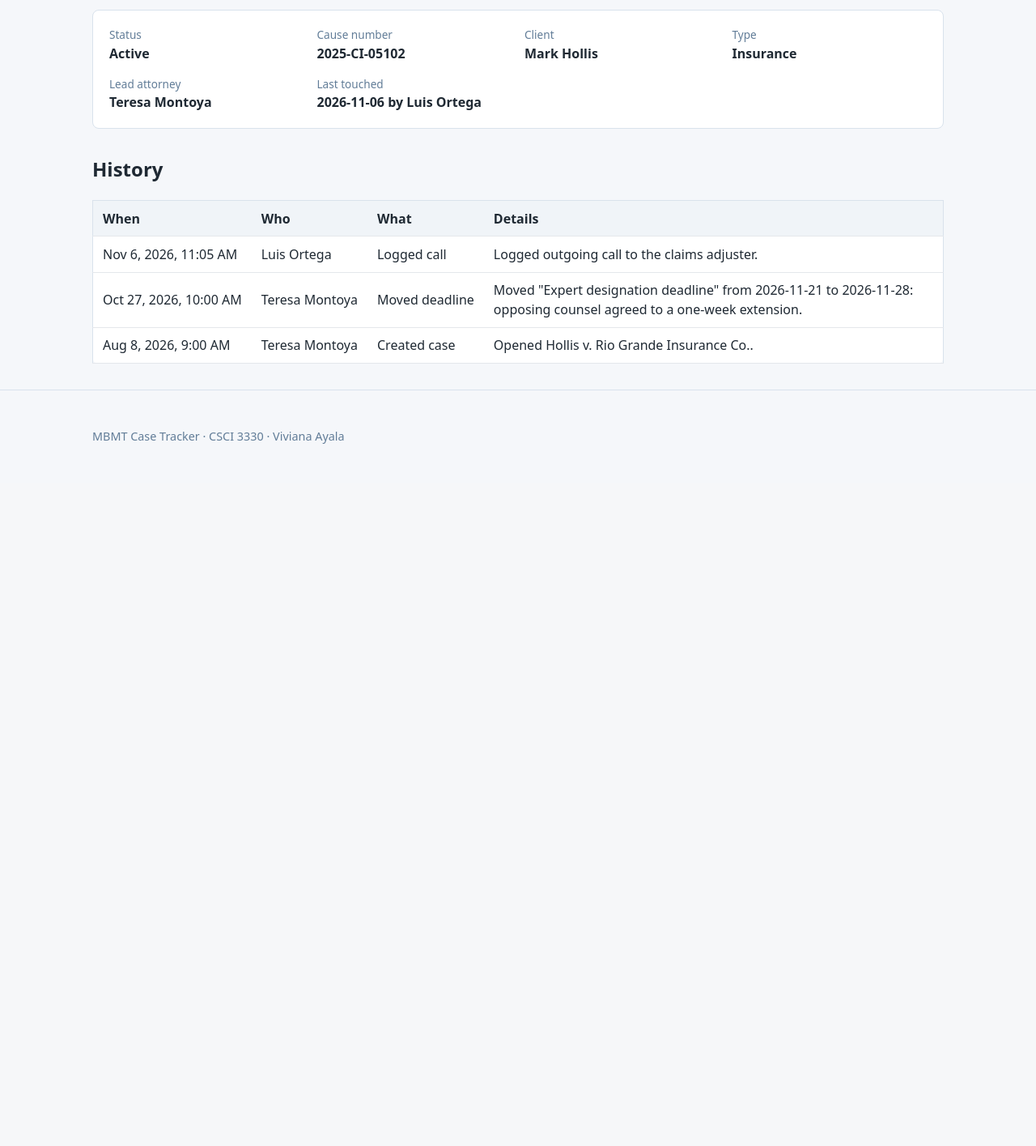
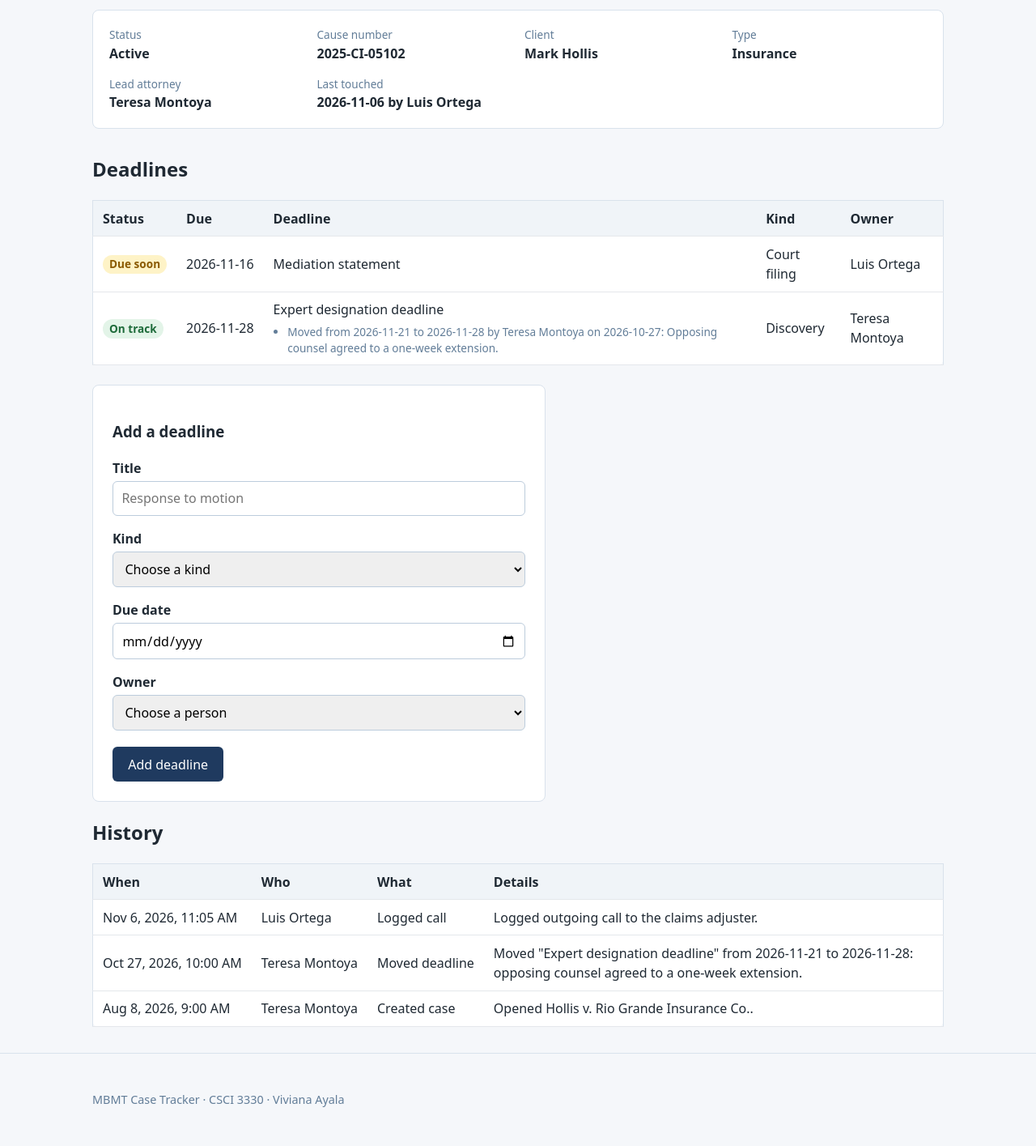
Before and after one commit to Vayala13/VA-3330-Final-Proj-App, a Node server app: page /cases/2 in a window 1280 px wide. Shown: the part 242-1657 px from the top of the page at 81% size. Before the commit the page ends 790 px from the top, so only its background shows below. Run offline with Node 20, Linux system fonts and the light colour scheme; the visitor is signed in with stand-in values (Sample User, id 1); some libraries are stand-ins or nearby versions.

Commit message:
Show deadlines and move history on the case page, with a form to add a deadline

```diff
--- a/controllers/casesController.js
+++ b/controllers/casesController.js
@@ -10,7 +10,9 @@ import {
   updateCase
 } from "../services/caseService.js";
 import { getActivityForCase } from "../services/activityService.js";
-import { CASE_TYPES, CASE_STATUSES, STALE_CASE_DAYS } from "../services/constants.js";
+import { getDeadlinesForCase, addDeadline } from "../services/deadlineService.js";
+import { getAllUsers } from "../services/userService.js";
+import { CASE_TYPES, CASE_STATUSES, STALE_CASE_DAYS, DEADLINE_KINDS } from "../services/constants.js";
 export function listCases(req, res, next) {
   try {
     const filters = parseCaseFilters(req.query);
@@ -38,17 +40,42 @@ export function listStale(req, res, next) {
   }
 }
 
+const renderCaseDetail = (res, caseIdParam, data = {}) => {
+  const matter = getCaseDetails(caseIdParam);
+  res.render("caseDetail.ejs", {
+    title: matter.caption,
+    matter,
+    activities: getActivityForCase(matter.caseId),
+    deadlines: getDeadlinesForCase(matter.caseId),
+    deadlineKinds: Object.values(DEADLINE_KINDS),
+    staff: getAllUsers(),
+    deadlineForm: {},
+    ...data
+  });
+};
+
 export function showCase(req, res, next) {
   try {
-    const matter = getCaseDetails(req.params.caseId);
-    res.render("caseDetail.ejs", {
-      title: matter.caption,
-      matter,
-      activities: getActivityForCase(matter.caseId),
+    renderCaseDetail(res, req.params.caseId, {
       saved: req.query.saved === "1",
-      unchanged: req.query.unchanged === "1"
+      unchanged: req.query.unchanged === "1",
+      deadlineAdded: req.query.deadlineAdded === "1",
+      deadlineMoved: req.query.deadlineMoved === "1"
     });
   } catch (error) {
+    next(error);
+  }
+}
+
+export function addCaseDeadline(req, res, next) {
+  try {
+    const deadline = addDeadline(req.params.caseId, req.body, req.user);
+    res.redirect(`/cases/${deadline.caseId}?deadlineAdded=1#deadlines`);
+  } catch (error) {
+    if (error.status === 400) {
+      res.status(error.status);
+      return renderCaseDetail(res, req.params.caseId, { deadlineForm: req.body, deadlineError: error.message });
+    }
     next(error);
   }
 }
--- a/public/css/styles.css
+++ b/public/css/styles.css
@@ -320,3 +320,15 @@ body {
   background: #e3f4e8;
   color: #1e6b3a;
 }
+
+.flag-done {
+  background: #e4e7eb;
+  color: #52606d;
+}
+
+.deadline-history {
+  margin: 0.35rem 0 0;
+  padding-left: 1.1rem;
+  color: #627d98;
+  font-size: 0.85rem;
+}
--- a/routes/cases.js
+++ b/routes/cases.js
@@ -6,7 +6,8 @@ import {
   showNewCaseForm,
   addCase,
   showEditCaseForm,
-  saveCase
+  saveCase,
+  addCaseDeadline
 } from "../controllers/casesController.js";
 import { requireStatusPermission } from "../middleware/auth.js";
 
@@ -19,5 +20,6 @@ router.post("/", requireStatusPermission, addCase);
 router.get("/:caseId", showCase);
 router.get("/:caseId/edit", showEditCaseForm);
 router.post("/:caseId", requireStatusPermission, saveCase);
+router.post("/:caseId/deadlines", addCaseDeadline);
 
 export default router;
--- a/views/caseDetail.ejs
+++ b/views/caseDetail.ejs
@@ -7,10 +7,14 @@
   <a href="/cases/<%= matter.caseId %>/edit" class="btn">Edit case</a>
 </div>
 
-<% if (saved) { %>
+<% if (locals.saved) { %>
   <p class="alert alert-success" role="status">Case saved. The change is recorded in the history below.</p>
-<% } else if (unchanged) { %>
+<% } else if (locals.unchanged) { %>
   <p class="alert alert-info" role="status">No changes to save.</p>
+<% } else if (locals.deadlineAdded) { %>
+  <p class="alert alert-success" role="status">Deadline added. It is recorded in the history below.</p>
+<% } else if (locals.deadlineMoved) { %>
+  <p class="alert alert-success" role="status">Deadline moved. The old date is kept in its history.</p>
 <% } %>
 
 <dl class="case-facts">
@@ -21,6 +25,80 @@
   <div><dt>Lead attorney</dt><dd><%= matter.leadAttorneyName %></dd></div>
   <div><dt>Last touched</dt><dd><%= matter.lastTouchedDate %> by <%= matter.lastTouchedByName %></dd></div>
 </dl>
+
+<h2 id="deadlines">Deadlines</h2>
+
+<% if (deadlines.length === 0) { %>
+  <p class="empty">No deadlines on this case yet.</p>
+<% } else { %>
+  <table class="data-table">
+    <thead>
+      <tr><th>Status</th><th>Due</th><th>Deadline</th><th>Kind</th><th>Owner</th></tr>
+    </thead>
+    <tbody>
+      <% deadlines.forEach((deadline) => { %>
+        <tr>
+          <td class="nowrap">
+            <% if (deadline.flag) { %>
+              <span class="flag flag-<%= deadline.flag.toLowerCase().replace(" ", "-") %>"><%= deadline.flag %></span>
+            <% } else { %>
+              <span class="flag flag-done">Done <%= deadline.completedDate %></span>
+            <% } %>
+          </td>
+          <td class="nowrap"><%= deadline.dueDate %></td>
+          <td>
+            <%= deadline.title %>
+            <% if (deadline.history.length > 0) { %>
+              <ul class="deadline-history">
+                <% deadline.history.forEach((change) => { %>
+                  <li>Moved from <%= change.oldDate %> to <%= change.newDate %> by <%= change.changedByName %> on <%= change.changedDate %>: <%= change.reason %></li>
+                <% }) %>
+              </ul>
+            <% } %>
+          </td>
+          <td><%= deadline.kind %></td>
+          <td><%= deadline.ownerName %></td>
+        </tr>
+      <% }) %>
+    </tbody>
+  </table>
+<% } %>
+
+<section class="card">
+  <h3>Add a deadline</h3>
+
+  <% if (locals.deadlineError) { %>
+    <p class="alert alert-error" role="alert"><%= deadlineError %></p>
+  <% } %>
+
+  <form action="/cases/<%= matter.caseId %>/deadlines" method="POST" class="form">
+    <%- include("partials/csrf.ejs") %>
+
+    <label for="title">Title</label>
+    <input type="text" id="title" name="title" maxlength="200" placeholder="Response to motion" value="<%= deadlineForm.title || "" %>" required>
+
+    <label for="kind">Kind</label>
+    <select id="kind" name="kind" required>
+      <option value="">Choose a kind</option>
+      <% deadlineKinds.forEach((kind) => { %>
+        <option value="<%= kind %>" <%= deadlineForm.kind === kind ? "selected" : "" %>><%= kind %></option>
+      <% }) %>
+    </select>
+
+    <label for="dueDate">Due date</label>
+    <input type="date" id="dueDate" name="dueDate" value="<%= deadlineForm.dueDate || "" %>" required>
+
+    <label for="ownerId">Owner</label>
+    <select id="ownerId" name="ownerId" required>
+      <option value="">Choose a person</option>
+      <% staff.forEach((person) => { %>
+        <option value="<%= person.userId %>" <%= String(deadlineForm.ownerId) === String(person.userId) ? "selected" : "" %>><%= person.name %></option>
+      <% }) %>
+    </select>
+
+    <button type="submit" class="btn">Add deadline</button>
+  </form>
+</section>
 
 <h2>History</h2>
 
```
